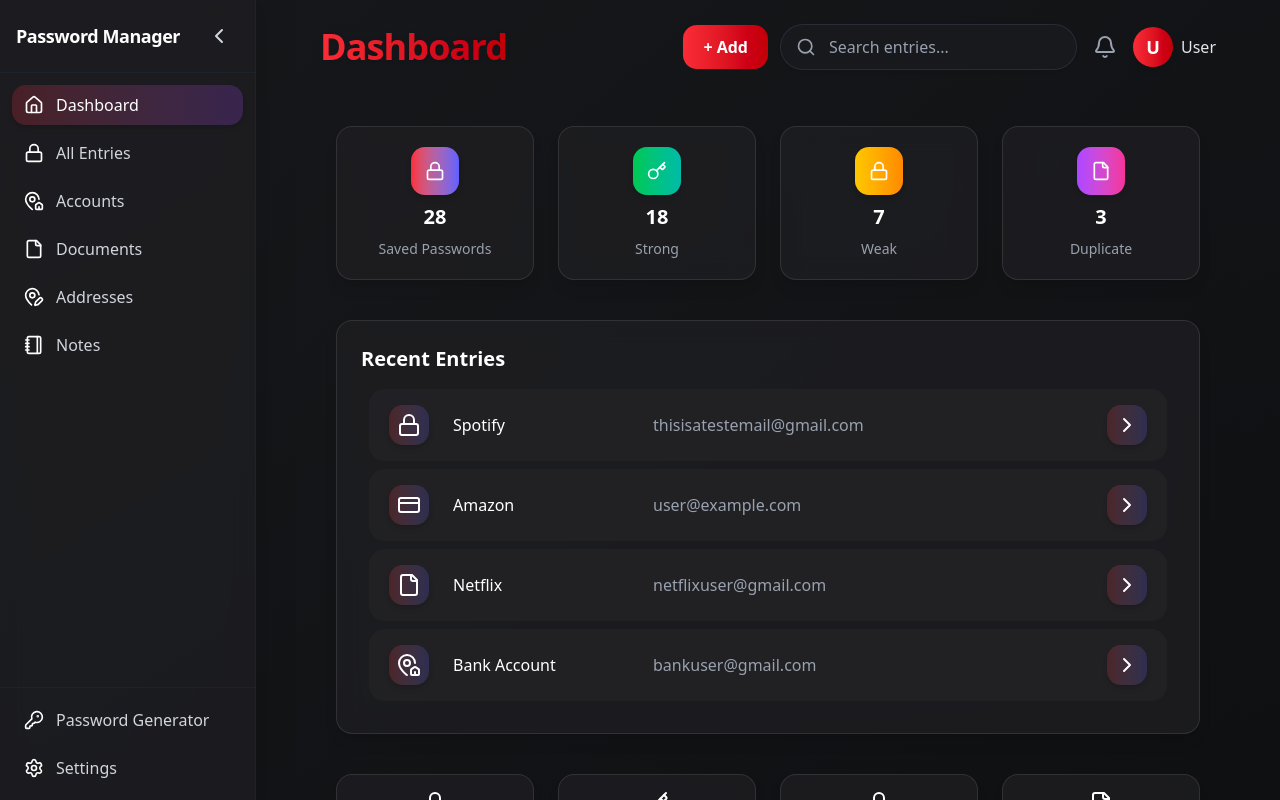
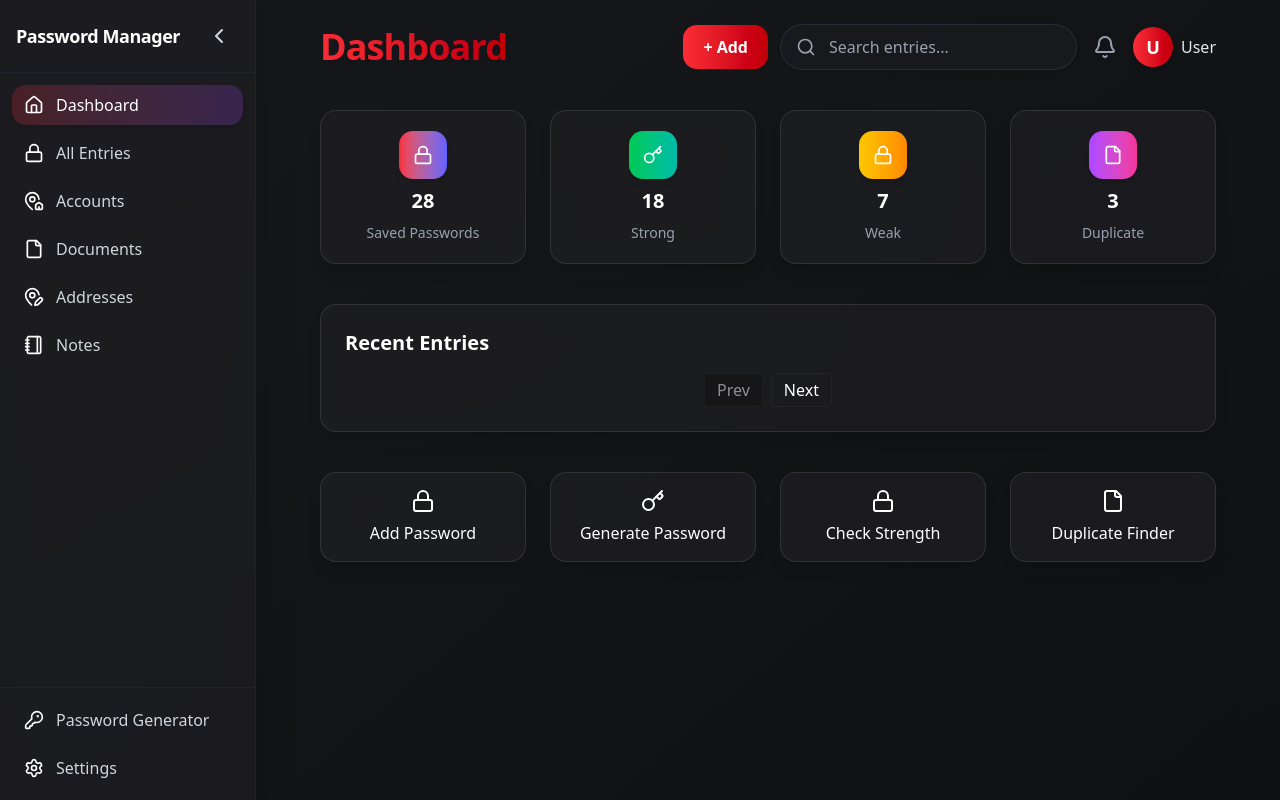
Before and after one commit to untitledsolomon/passwordmanager, a React (Vite) app: page / in a window 1280 px wide. Built offline with nearby package versions, Linux system fonts and the light colour scheme.

Commit message:
Implement recent entries to get entries from local storage

```diff
--- a/src/pages/AllEntries.tsx
+++ b/src/pages/AllEntries.tsx
@@ -75,7 +75,7 @@ export default function AllEntries() {
                   <div className="w-10 h-10 rounded-xl bg-gradient-to-r from-red-500/20 to-indigo-500/20 flex items-center justify-center text-white shadow-md">
                       {iconMap[entry.icon]}
                   </div>
-                  <div className="px-6 py-4 font-medium text-white w-50 whitespace-nowrap text-ellipsis overflow-hidden">{entry.name}</div>
+                  <div className="px-6 py-4 font-medium text-white w-60 whitespace-nowrap text-ellipsis overflow-hidden">{entry.name}</div>
                 </div>
                 <div className="px-6 py-4 text-gray-400 truncate">{entry.email}</div>
               </div>
--- a/src/pages/Dashboard.tsx
+++ b/src/pages/Dashboard.tsx
@@ -4,6 +4,8 @@ import { useState } from "react";
 import Popup from "../components/Popup";
 import { useToast } from "../components/ToastProvider";
 import { usePassowrds } from "../components/PasswordManager";
+import { usePagination } from "../ts/usePagination";
+import Pagination from "../components/Pagination";
 
 export default function DashboardLayout() {
   const metrics = [
@@ -18,6 +20,22 @@ export default function DashboardLayout() {
     { name: "Amazon", email: "user@example.com", icon: <CreditCard /> },
     { name: "Netflix", email: "netflixuser@gmail.com", icon: <File /> },
     { name: "Bank Account", email: "bankuser@gmail.com", icon: <MapPinHouseIcon /> },
+    { name: "Spotify", email: "thisisatestemail@gmail.com", icon: <Lock /> },
+    { name: "Amazon", email: "user@example.com", icon: <CreditCard /> },
+    { name: "Netflix", email: "netflixuser@gmail.com", icon: <File /> },
+    { name: "Bank Account", email: "bankuser@gmail.com", icon: <MapPinHouseIcon /> },
+    { name: "Spotify", email: "thisisatestemail@gmail.com", icon: <Lock /> },
+    { name: "Amazon", email: "user@example.com", icon: <CreditCard /> },
+    { name: "Netflix", email: "netflixuser@gmail.com", icon: <File /> },
+    { name: "Bank Account", email: "bankuser@gmail.com", icon: <MapPinHouseIcon /> },
+    { name: "Spotify", email: "thisisatestemail@gmail.com", icon: <Lock /> },
+    { name: "Amazon", email: "user@example.com", icon: <CreditCard /> },
+    { name: "Netflix", email: "netflixuser@gmail.com", icon: <File /> },
+    { name: "Bank Account", email: "bankuser@gmail.com", icon: <MapPinHouseIcon /> },
+    { name: "Spotify", email: "thisisatestemail@gmail.com", icon: <Lock /> },
+    { name: "Amazon", email: "user@example.com", icon: <CreditCard /> },
+    { name: "Netflix", email: "netflixuser@gmail.com", icon: <File /> },
+    { name: "Bank Account", email: "bankuser@gmail.com", icon: <MapPinHouseIcon /> },
   ];
 
   const quickActions = [
@@ -27,13 +45,26 @@ export default function DashboardLayout() {
     { name: "Duplicate Finder", icon: <File /> },
   ];
 
+  const {passwords, deletePassword} = usePassowrds();
+
+  const sorted = passwords.sort((a, b) => b.id - a.id);
+
+  const days = 1;
+  const cutoff = Date.now() - days * 24 * 60 * 60 * 1000
+  const recent = passwords.filter(password => password.id >= cutoff)
+
+  const { currentItems, currentPage, totalPages, goToPage } = usePagination(recent, 4)
 
   const [isOpen, setIsOpen] = useState(false);
   const [selectedEntry, setSelectedEntry] = useState<any>(null);
-  const {deletePassword} = usePassowrds();
 
   const [showPassword, setShowPassword] = useState(false);
   const { showToast } = useToast();
+
+  const iconMap: Record<string, React.ReactNode> = {
+    lock: < Lock />
+  }
+
 
   const handleRowClick = (entry: any) => {
     setSelectedEntry(entry);
@@ -53,7 +84,7 @@ export default function DashboardLayout() {
 
   return (
     <PageLayout title="Dashboard">
-      <main className="flex-1 p-6 space-y-10">
+      <main className="flex-1 p-2 space-y-10">
 
         {/* Metrics */}
         <div className="grid grid-cols-2 sm:grid-cols-4 gap-6">
@@ -74,10 +105,10 @@ export default function DashboardLayout() {
         </div>
 
         {/* Recent Entries */}
-        <div className="bg-[#1E1F22]/80 backdrop-blur-md rounded-2xl shadow-lg p-6 border border-white/10">
+        <div className="bg-[#1E1F22]/80 backdrop-blur-md rounded-2xl shadow-lg p-6 border border-white/10 h-[29-rem]">
           <h2 className="text-white font-semibold text-xl mb-4">Recent Entries</h2>
           <ul className="w-full gap-7 border-separate border-spacing-y-3 text-left">
-            {recentEntries.map((entry) => (
+            {currentItems.map((entry) => (
               <div
                 className="flex items-center bg-[#232427]/80 hover:bg-[#2A2B2F]/80 transition cursor-pointer rounded-2xl p-2 m-2 gap-5 justify-between"
                 onClick={() => handleRowClick(entry)}
@@ -85,11 +116,11 @@ export default function DashboardLayout() {
                 <div className="flex items-centetr pl-3">
                   <div className="flex items-center">
                     <div className="w-10 h-10 rounded-xl bg-gradient-to-r from-red-500/20 to-indigo-500/20 flex items-center justify-center text-white shadow-md">
-                        {entry.icon}
+                        {iconMap[entry.icon]}
                     </div>
-                    <div className="px-6 py-4 font-medium text-white w-50">{entry.name}</div>
+                    <div className="px-6 py-4 font-medium text-white w-60 whitespace-nowrap text-ellipsis overflow-hidden">{entry.name}</div>
                   </div>
-                  <div className="px-6 py-4 text-gray-400 truncate max-w-xs">{entry.email}</div>
+                  <div className="px-6 py-4 text-gray-400 truncate">{entry.email}</div>
                 </div>
                 <div className="justify-center mr-3 w-10 h-10 rounded-xl bg-gradient-to-r from-red-500/20 to-indigo-500/20 flex items-center text-white shadow-md hover:bg-red-900/60">
                   < ChevronRight />
@@ -97,6 +128,7 @@ export default function DashboardLayout() {
               </div>
             ))}
           </ul>
+          <Pagination currentPage={currentPage} totalPages={totalPages} goToPage={goToPage} />
         </div>
 
         {/* Quick Actions */}
@@ -122,7 +154,7 @@ export default function DashboardLayout() {
               <div className="flex justify-between items-center border-b border-gray-800 pb-4">
                 <div className="flex gap-4 items-center">
                   <div className="w-16 h-16 rounded-xl bg-gradient-to-r from-red-500/20 to-indigo-500/20 flex items-center justify-center text-white shadow-md">
-                    {selectedEntry.icon}
+                    {iconMap[selectedEntry.icon]}
                   </div>
                   <h2 className="text-2xl font-bold text-white truncate">{selectedEntry.name}</h2>
                 </div>
```
